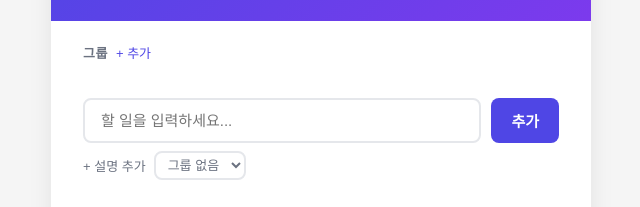
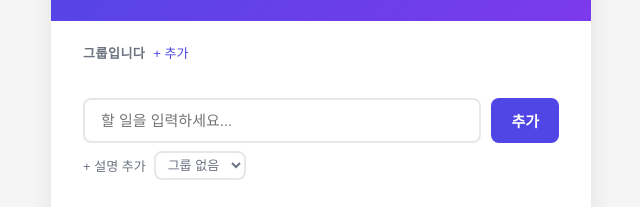
Before and after one commit to EDEN1109/todo-list, a plain HTML site: page index.html in a window 1280 px wide. Shown: the part 149-356 px from the top of the page, 319-959 px from the left. Drawn offline with Linux system fonts and the light colour scheme.

Commit message:
텍스트 변경

```diff
--- a/index.html
+++ b/index.html
@@ -15,7 +15,7 @@
 
     <section class="group-mgmt-section" id="group-mgmt-section">
       <div class="group-mgmt-header">
-        <span class="group-mgmt-title">그룹</span>
+        <span class="group-mgmt-title">그룹입니다</span>
         <button class="group-add-toggle-btn" id="group-add-toggle-btn">+ 추가</button>
       </div>
       <div class="group-add-form hidden" id="group-add-form">
```
